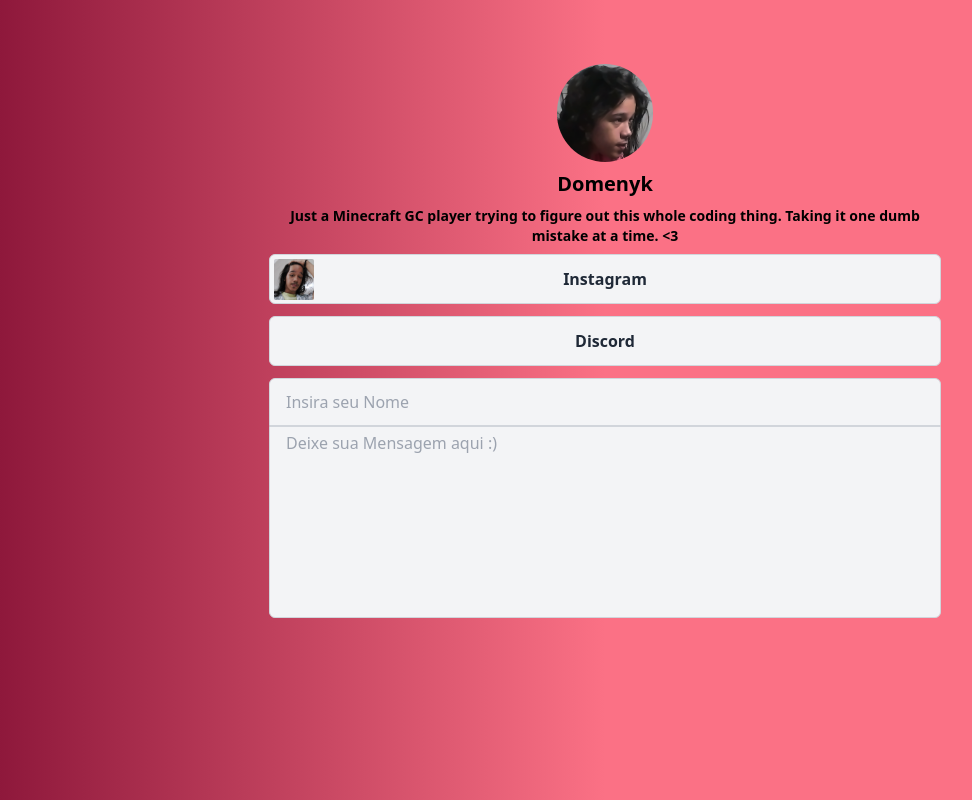
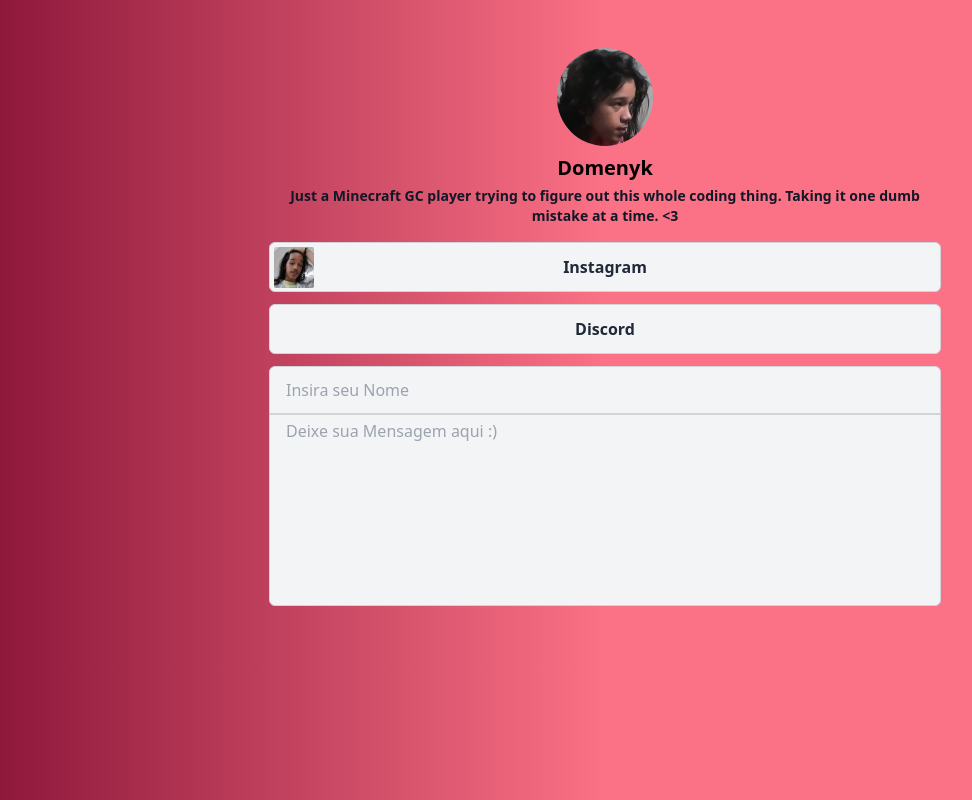
Before and after one commit to L31T1NH0/Next-Domenyk, a Next.js app: page / in a window 1280 px wide. Shown: the whole page, without its empty margins (35-1007 px from the left). Built offline with nearby package versions, Linux system fonts and the light colour scheme.

Commit message:
Update index.tsx

```diff
--- a/src/pages/index.tsx
+++ b/src/pages/index.tsx
@@ -39,7 +39,7 @@ function LinkCard({
 
 export default function Home() {
   return (
-    <div className="flex items-center flex-col mx-auto w-full justify-center mt-16 px-8">
+    <div className="flex items-center flex-col mx-auto w-full justify-center mt-12 px-8">
         <Image
           className="rounded-full"
           alt={data.name}
@@ -48,11 +48,11 @@ export default function Home() {
           height={96}
         />
       <h1
-        className="font-bold mt-2 mb-2 text-xl text-black">
+        className="font-bold mt-2 mb-1 text-xl text-black">
         {data.name}
       </h1>
       <p
-        className='text-sm max-w-2xl font-semibold text-center mb-2'>
+        className='text-sm max-w-2xl font-semibold text-gray-900 text-center mb-4'>
         {data.bio}
       </p>
       {data.socials.map((social) => (
```
